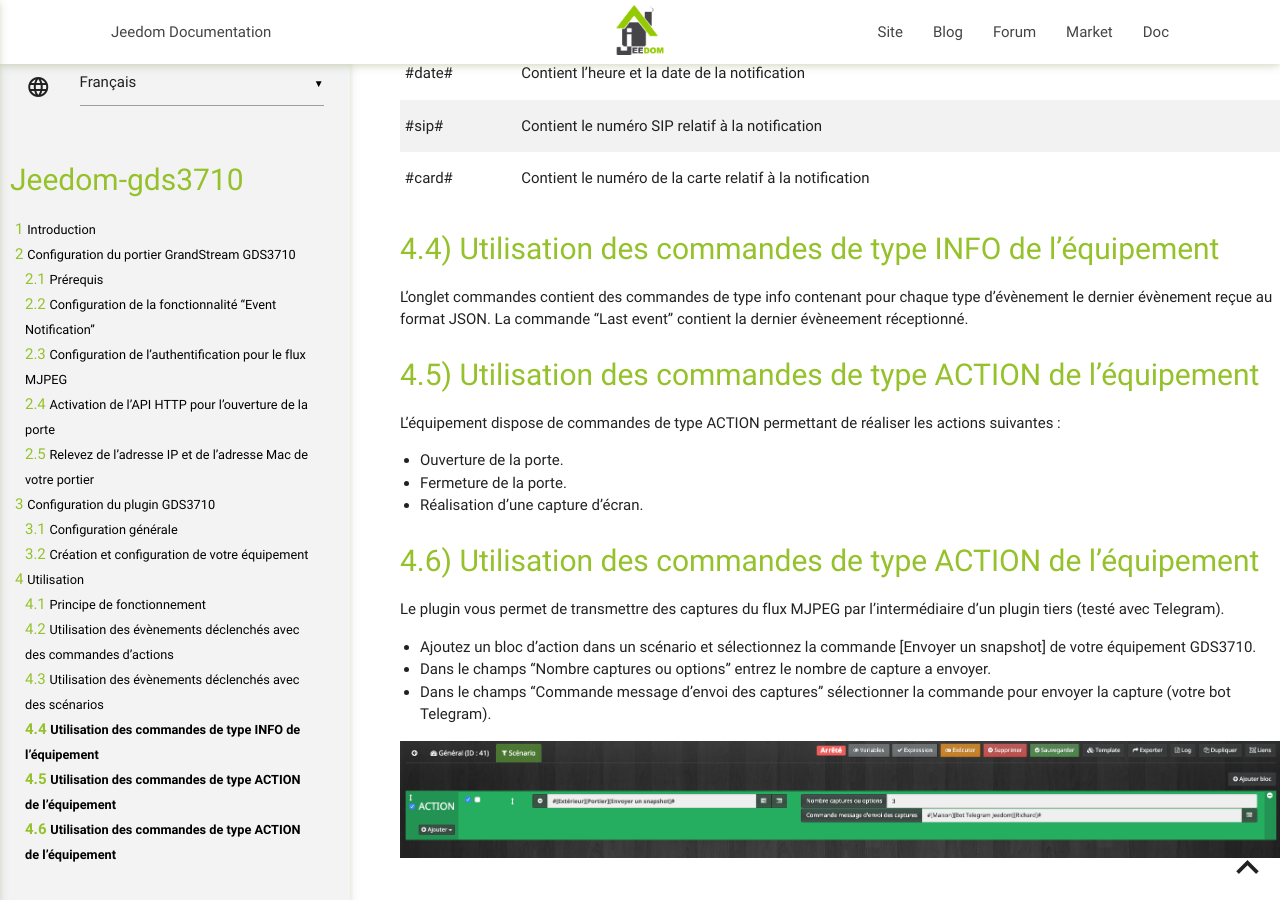
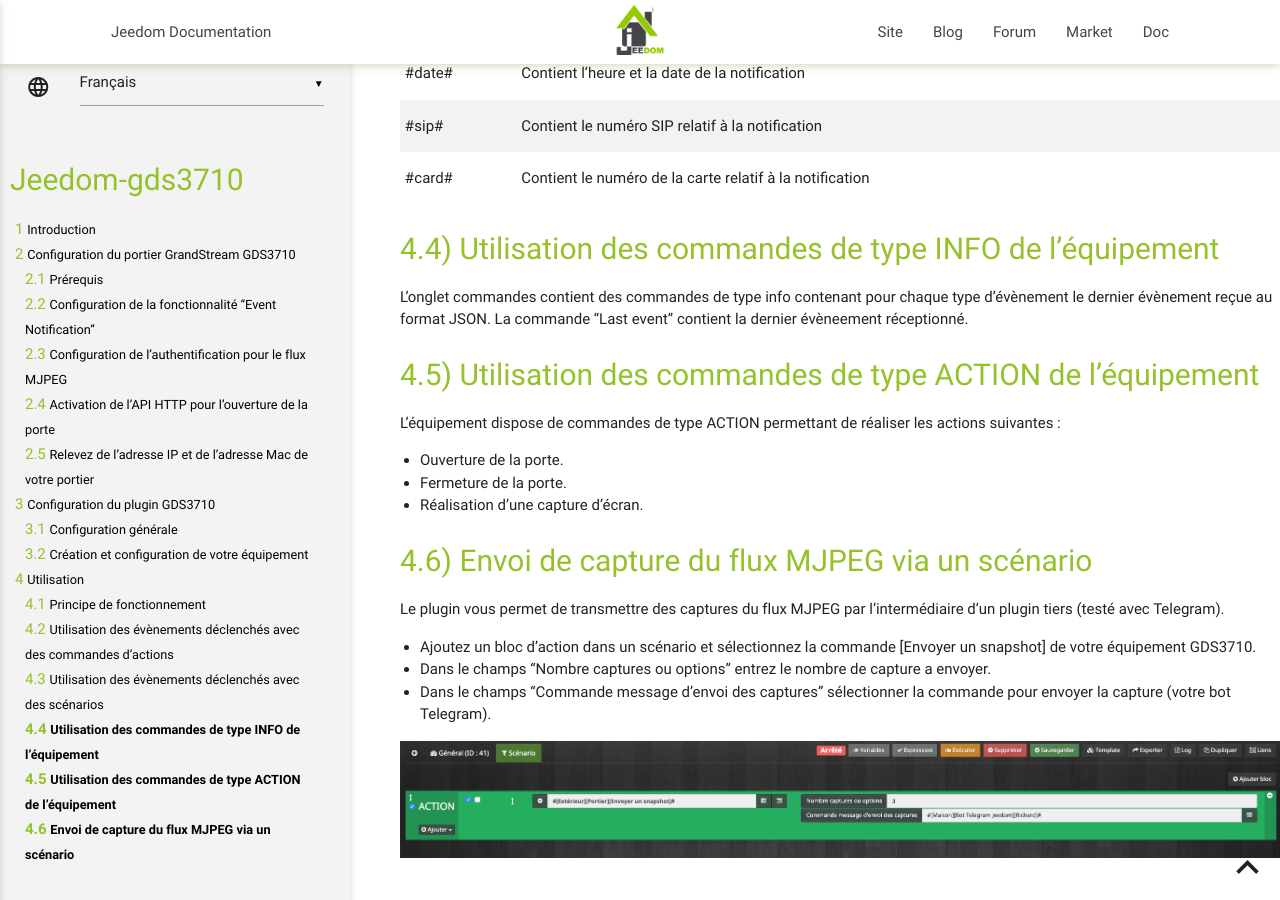
Before and after one commit to ripleyXLR8/jeedom-plugin-gds3710, a Jekyll site: the page built from docs/fr_FR/index.md, in a window 1280 px wide and 900 px high, scrolled down 5982 px. Built offline with Jekyll 4.4.1, drawn with Linux system fonts in a browser that asks for light colours; our own code applies the rules of GitHub Pages for plain Markdown files.

Commit message:
mise à jour de la documentation quad

```diff
--- a/docs/fr_FR/index.md
+++ b/docs/fr_FR/index.md
@@ -125,7 +125,7 @@ L'équipement dispose de commandes de type ACTION permettant de réaliser les ac
 - Fermeture de la porte.
 - Réalisation d'une capture d'écran.
 
-## Utilisation des commandes de type ACTION de l'équipement
+## Envoi de capture du flux MJPEG via un scénario
 Le plugin vous permet de transmettre des captures du flux MJPEG par l'intermédiaire d'un plugin tiers (testé avec Telegram).
 - Ajoutez un bloc d'action dans un scénario et sélectionnez la commande [Envoyer un snapshot] de votre équipement GDS3710.
 - Dans le champs "Nombre captures ou options" entrez le nombre de capture a envoyer.
```
